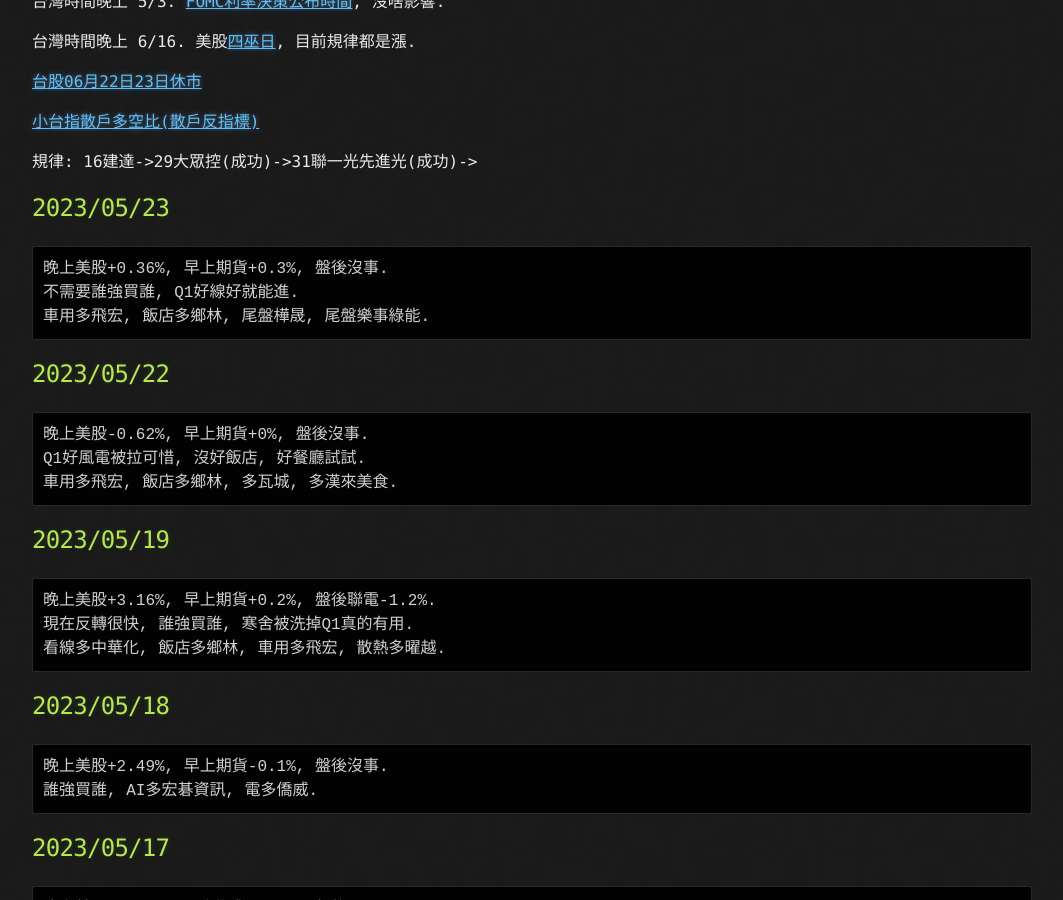
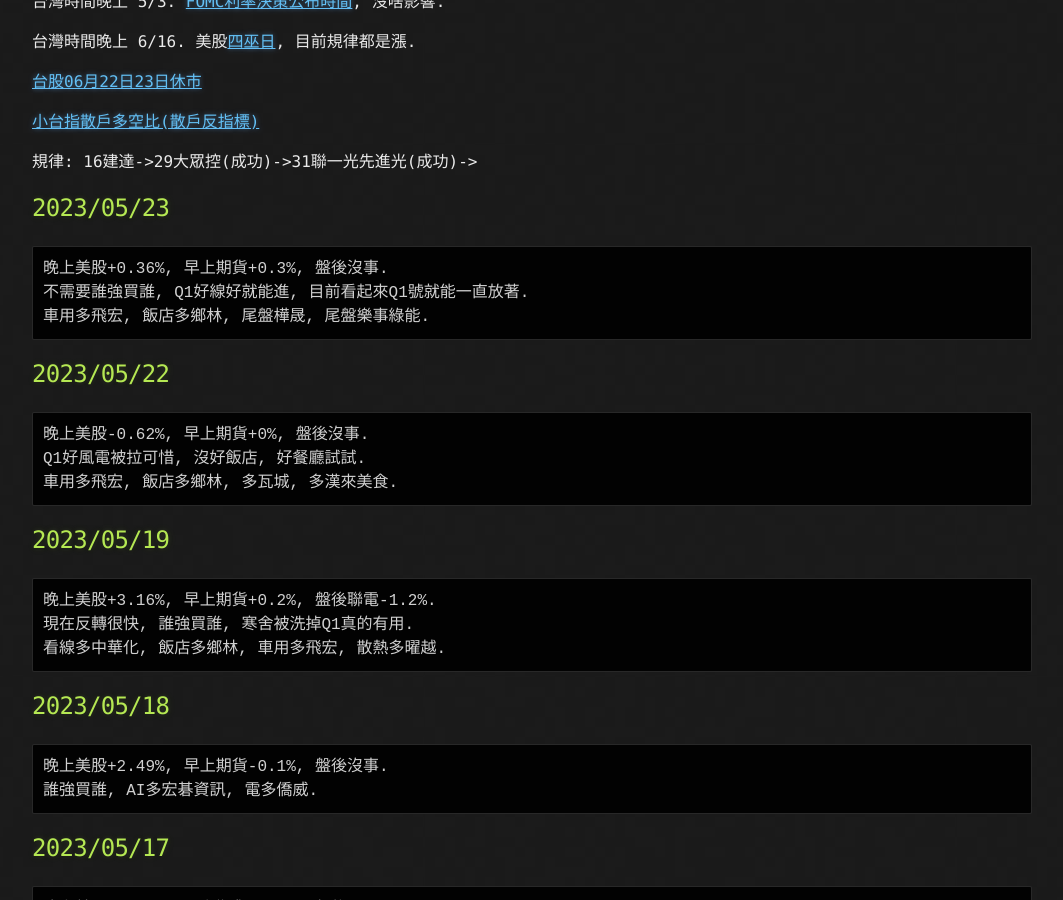
Before and after one commit to lepg5487/Stock_God, a Jekyll site: the page built from index.md, in a window 1280 px wide and 900 px high, scrolled down 388 px. Shown: the whole window, without its empty margins (108-1171 px from the left). Built offline with Jekyll 4.4.1, drawn with Linux system fonts in a browser that asks for light colours; our own code applies the rules of GitHub Pages for plain Markdown files.

Commit message:
Update index.md

````diff
--- a/index.md
+++ b/index.md
@@ -21,7 +21,7 @@ layout: testlayouts
 ## 2023/05/23
 ```
 晚上美股+0.36%, 早上期貨+0.3%, 盤後沒事.
-不需要誰強買誰, Q1好線好就能進.
+不需要誰強買誰, Q1好線好就能進, 目前看起來Q1號就能一直放著.
 車用多飛宏, 飯店多鄉林, 尾盤樺晟, 尾盤樂事綠能.
 ```
 
````
